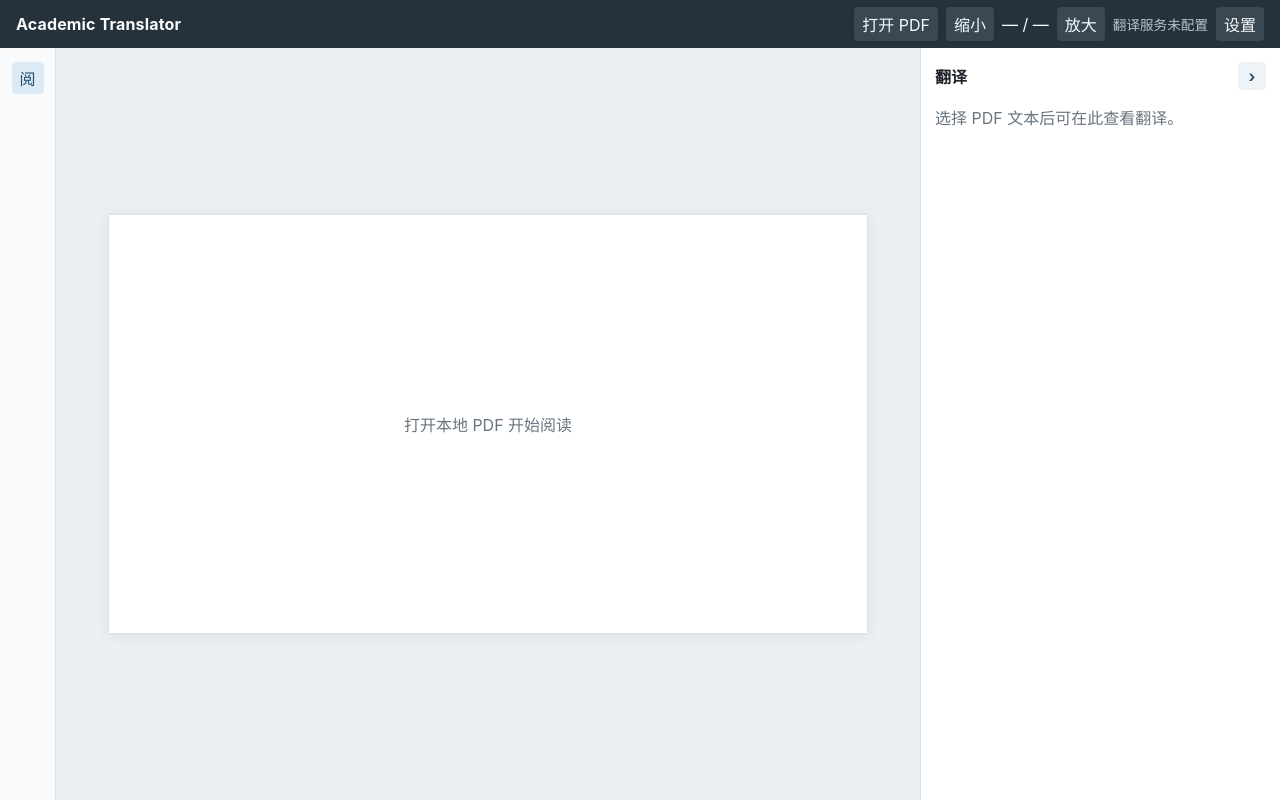
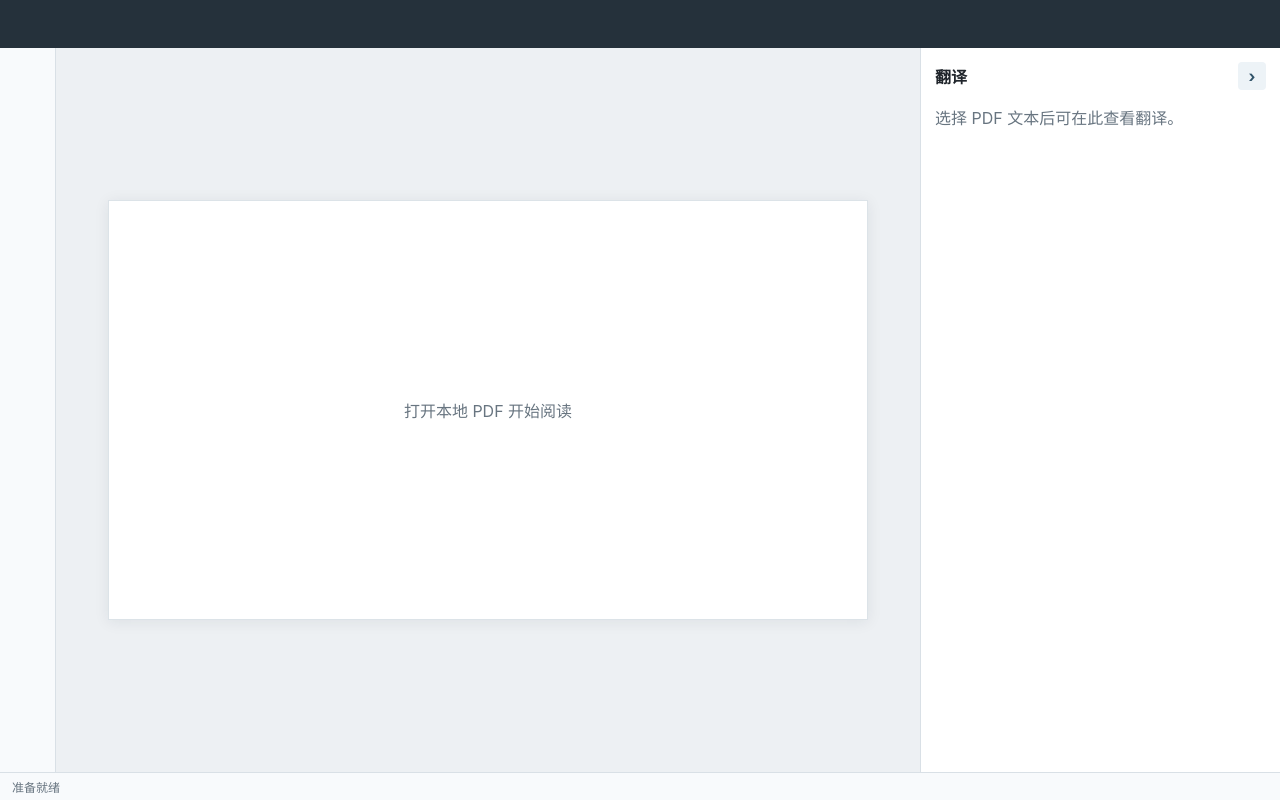
Before and after one commit to CarbeneLee/academic-translator, a React (Vite) app: page / in a window 1280 px wide. Built offline with nearby package versions, Linux system fonts and the light colour scheme.

Commit message:
fix: complete approved shell layout

```diff
--- a/src/app/App.css
+++ b/src/app/App.css
@@ -22,7 +22,7 @@ button {
 .appShell {
   display: grid;
   grid-template-columns: 56px minmax(0, 1fr) 360px;
-  grid-template-rows: 48px minmax(0, 1fr);
+  grid-template-rows: 48px minmax(0, 1fr) 28px;
   min-height: 100vh;
   background: #edf0f3;
 }
@@ -33,59 +33,18 @@ button {
 
 .topToolbar {
   grid-column: 1 / -1;
-  display: flex;
-  align-items: center;
-  justify-content: space-between;
-  gap: 16px;
-  padding: 0 16px;
-  color: #f8fafc;
   background: #25313b;
 }
 
-.productName {
-  font-weight: 650;
-  letter-spacing: 0.01em;
-  white-space: nowrap;
-}
-
-.toolbarActions {
-  display: flex;
-  align-items: center;
-  gap: 8px;
-}
-
-.toolbarActions button,
-.toolRail button,
 .translationPanel button {
   border: 0;
   border-radius: 4px;
   cursor: pointer;
 }
 
-.toolbarActions button {
-  padding: 5px 8px;
-  color: inherit;
-  background: #3a4854;
-}
-
-.providerStatus {
-  color: #b9c5cc;
-  font-size: 0.85rem;
-}
-
 .toolRail {
-  display: flex;
-  justify-content: center;
-  padding-top: 14px;
   background: #f8fafc;
   border-right: 1px solid #d9e0e6;
-}
-
-.toolRail button {
-  width: 32px;
-  height: 32px;
-  color: #1f4f72;
-  background: #dbeaf4;
 }
 
 .pdfWorkspace {
@@ -132,3 +91,18 @@ button {
   color: #687580;
   line-height: 1.6;
 }
+
+.settingsDialogRoot {
+  display: contents;
+}
+
+.statusBar {
+  grid-column: 1 / -1;
+  display: flex;
+  align-items: center;
+  padding: 0 12px;
+  color: #687580;
+  font-size: 0.75rem;
+  background: #f8fafc;
+  border-top: 1px solid #d9e0e6;
+}
--- a/src/app/App.tsx
+++ b/src/app/App.tsx
@@ -9,23 +9,9 @@ export function App() {
     <div
       className={`appShell${isTranslationPanelCollapsed ? " appShell--panelCollapsed" : ""}`}
     >
-      <header className="topToolbar" role="toolbar" aria-label="论文阅读工具">
-        <span className="productName">Academic Translator</span>
-        <div className="toolbarActions" aria-label="阅读工具">
-          <button type="button">打开 PDF</button>
-          <button type="button">缩小</button>
-          <span aria-label="当前页">— / —</span>
-          <button type="button">放大</button>
-          <span className="providerStatus">翻译服务未配置</span>
-          <button type="button">设置</button>
-        </div>
-      </header>
+      <header className="topToolbar" role="toolbar" aria-label="论文阅读工具" />
 
-      <nav className="toolRail" aria-label="PDF 工具栏">
-        <button type="button" aria-label="阅读模式">
-          阅
-        </button>
-      </nav>
+      <nav className="toolRail" aria-label="PDF 工具栏" />
 
       <main className="pdfWorkspace" aria-label="PDF 阅读区">
         <div className="emptyDocumentState">
@@ -55,7 +41,10 @@ export function App() {
         )}
       </aside>
 
-      <div id="settings-dialog-root" />
+      <div id="settings-dialog-root" className="settingsDialogRoot" />
+      <footer className="statusBar" role="status" aria-label="阅读状态">
+        准备就绪
+      </footer>
     </div>
   );
 }
```
Also changed, not shown: 1 other file (tests, documents, lock files or other folders).
